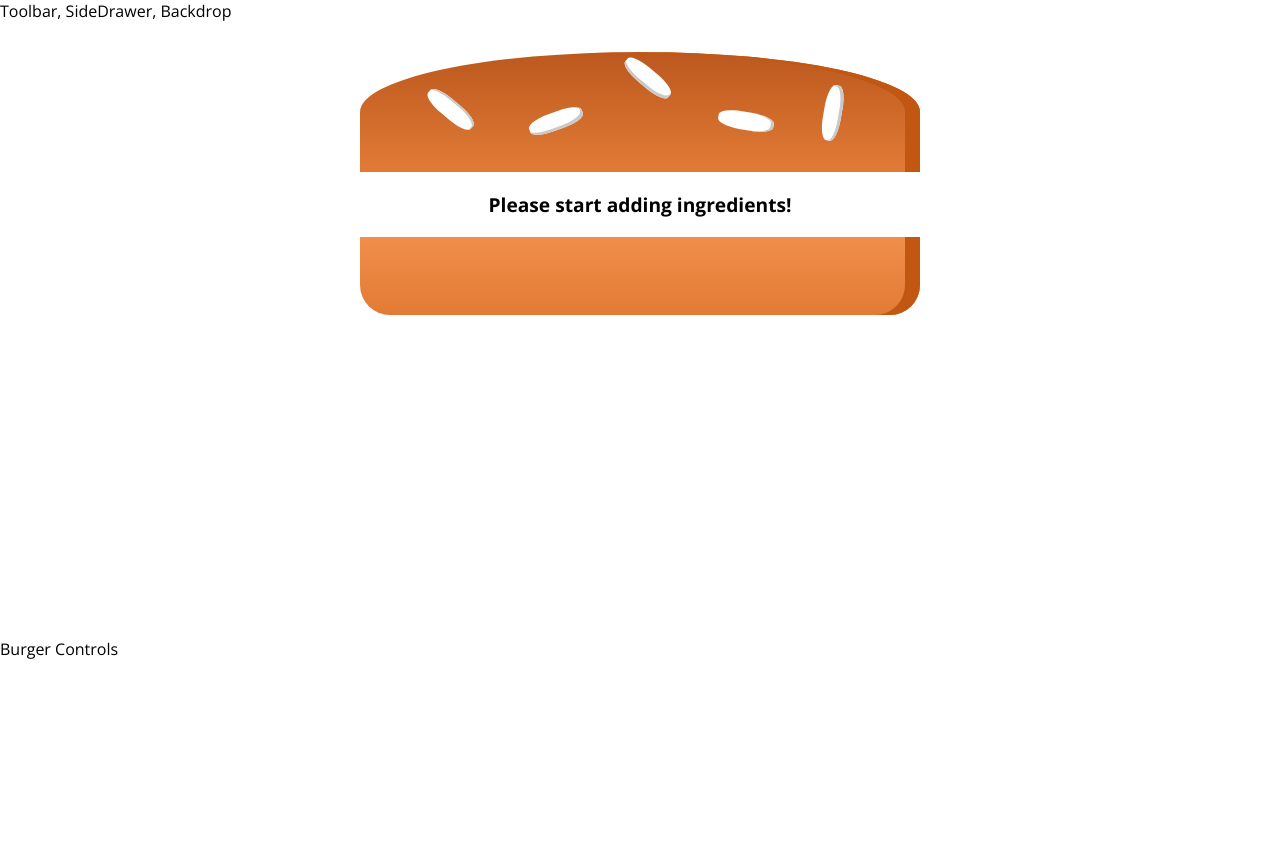
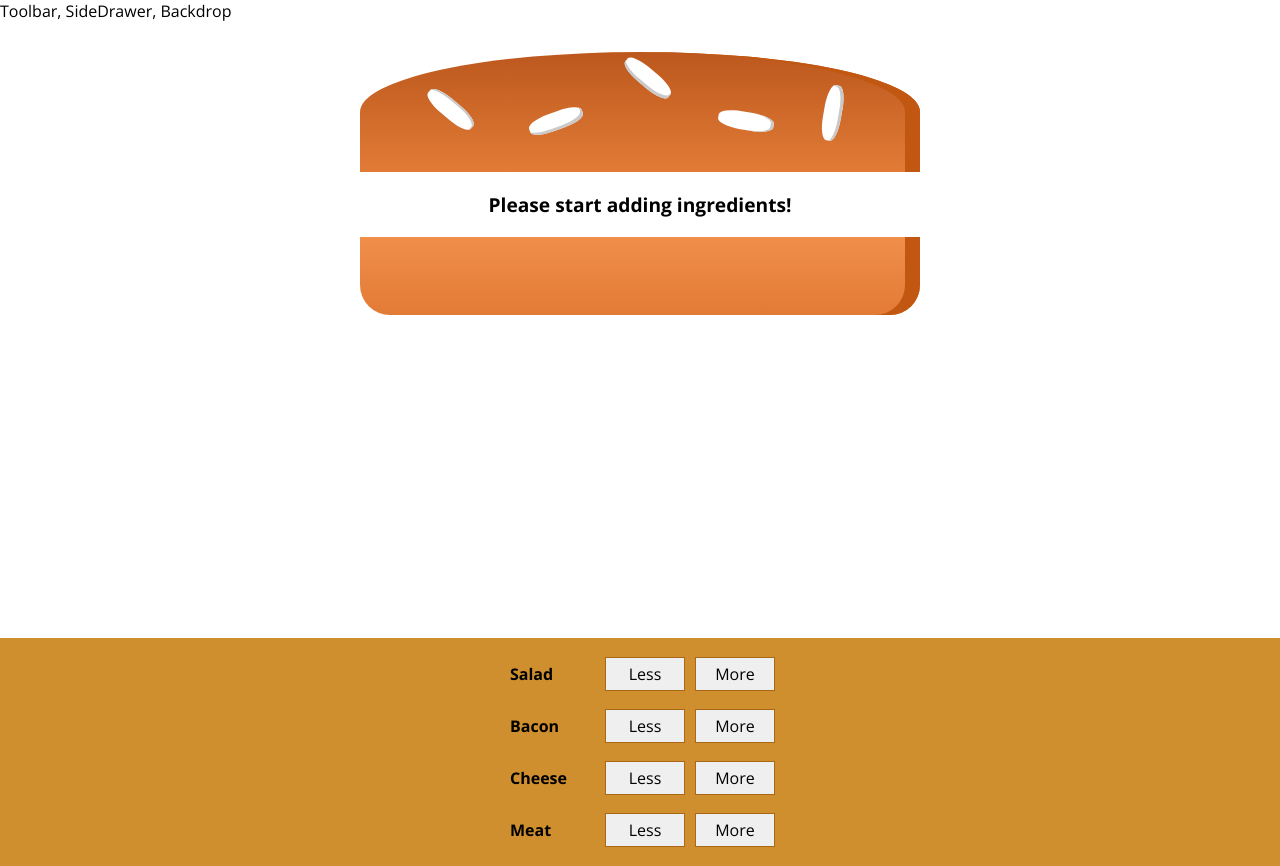
Before and after one commit to tomikonio/burger-shop, a React (Create React App) app: page / in a window 1280 px wide. Before the commit the page ends 800 px from the top, so only its background shows below. Built offline with nearby package versions, Linux system fonts and the light colour scheme.

Commit message:
Output build controls to the page

```diff
--- a/src/components/Burger/BuildControls/BuildControl/BuildControl.js
+++ b/src/components/Burger/BuildControls/BuildControl/BuildControl.js
@@ -3,8 +3,8 @@ import React from 'react';
 import classes from './BuildControl.module.css';
 
 const BuildControl = props => (
-  <div className={BuildControl}>
-    <div>{props.label}</div>
+  <div className={classes.BuildControl}>
+    <div className={classes.Label}>{props.label}</div>
     <button className={BuildControl.Less}>Less</button>
     <button className={BuildControl.More}>More</button>
   </div>
--- a/src/components/Burger/BuildControls/BuildControls.js
+++ b/src/components/Burger/BuildControls/BuildControls.js
@@ -1,7 +1,21 @@
 import React from 'react';
 
+import BuildControl from './BuildControl/BuildControl';
 import classes from './BuildControls.module.css';
 
-const BuildControls = (props) => ();
+const controls = [
+  { label: 'Salad', type: 'salad' },
+  { label: 'Bacon', type: 'Bacon' },
+  { label: 'Cheese', type: 'cheese' },
+  { label: 'Meat', type: 'meat' }
+];
+
+const BuildControls = props => (
+  <div className={classes.BuildControls}>
+    {controls.map(control => (
+      <BuildControl key={control.label} label={control.label} />
+    ))}
+  </div>
+);
 
 export default BuildControls;
--- a/src/containers/BurgerBuilder/BurgerBuilder.js
+++ b/src/containers/BurgerBuilder/BurgerBuilder.js
@@ -1,6 +1,7 @@
 import React, { Component, Fragment } from 'react';
 
 import Burger from '../../components/Burger/Burger';
+import BuildControls from '../../components/Burger/BuildControls/BuildControls';
 
 class BurgerBuilder extends Component {
   state = {
@@ -16,7 +17,7 @@ class BurgerBuilder extends Component {
     return (
       <Fragment>
         <Burger ingredients={this.state.ingredients} />
-        <div>Burger Controls</div>
+        <BuildControls />
       </Fragment>
     );
   }
```
